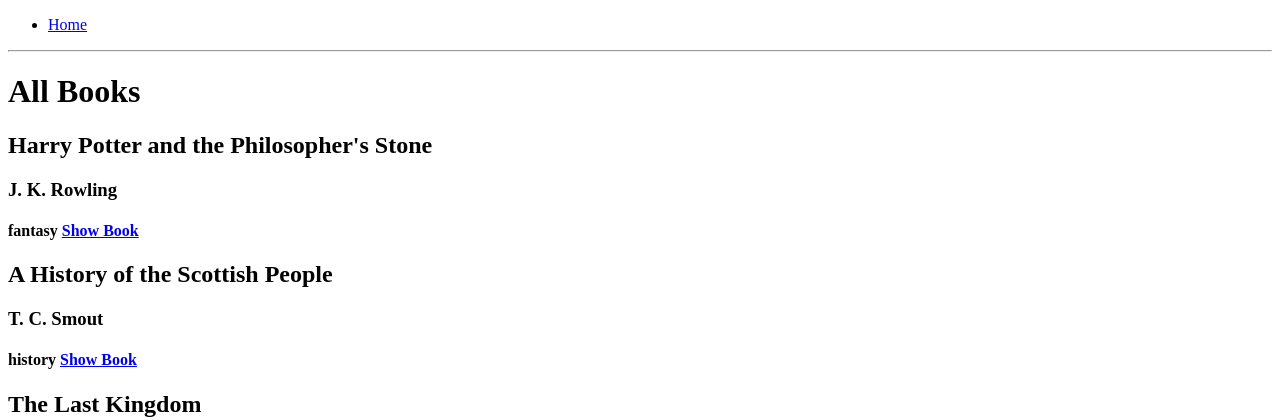
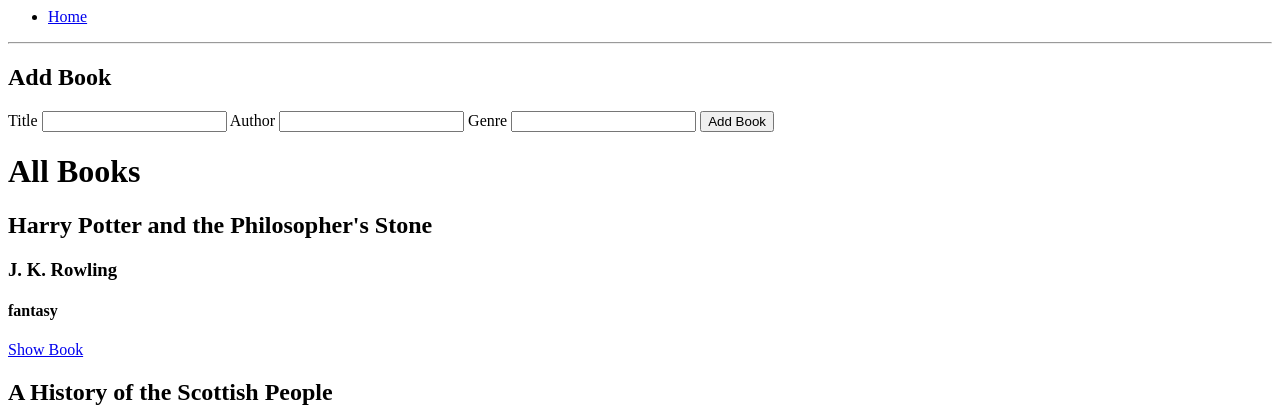
Before and after one commit to WaxenOsprey/codeclan_homework, a Flask app: page /books in a window 1280 px wide. Shown: the top 420 px of the page. Run offline with Flask 2, Linux system fonts and the light colour scheme.

Commit message:
add a add book function and create block content features

```diff
--- a/w3_flask_library/controllers/controller.py
+++ b/w3_flask_library/controllers/controller.py
@@ -1,6 +1,7 @@
-from flask import render_template
+from flask import render_template, request
 from app import app
-from models.books import book_list
+from models.books import book_list, add_new_book
+from models.book import Book
 
 @app.route('/books')
 def index():
@@ -11,3 +12,13 @@ def single_book(index):
   chosen_book = book_list[int(index)]
 
   return render_template('book.html', book=chosen_book)
+
+@app.route('/books', methods=['POST'])
+def add_book():
+   bookTitle = request.form['title']
+   bookAuthor = request.form['author']
+   bookGenre = request.form['genre']
+   newBook = Book(title=bookTitle, author=bookAuthor, genre=bookGenre)
+   add_new_book(newBook)
+
+   return render_template('index.html', book_list=book_list)
--- a/w3_flask_library/models/books.py
+++ b/w3_flask_library/models/books.py
@@ -7,3 +7,7 @@ book_4 = Book("In Cold Blood", "Truman Capote", "new journalism")
 book_5 = Book("Things Fall Apart", "Chinua Achebe", "tragedy")
 
 book_list = [book_1, book_2, book_3, book_4, book_5]
+
+
+def add_new_book(book):
+    book_list.append(book)
--- /dev/null
+++ b/w3_flask_library/templates/base.html
@@ -0,0 +1,24 @@
+<html>
+    <head>
+      <title>CodeClan Library</title>
+    </head>
+    <body>
+        <ul>
+          <li><a href="/books">Home</a></li>
+        </ul>
+        <hr>
+        {% block content %}{% endblock %}
+
+        <h1>All Books</h1>
+        <div class="book-container">
+        {% for book in book_list %}
+            <div class="book">
+              <h2>{{ book.title }}</h2>
+              <h3>{{ book.author }}</h3>
+              <h4>{{ book.genre }}</h4>
+              <a href="/books//{{book_list.index(book)}}">Show Book</a>
+            </div>
+        {% endfor %}
+
+    </body>
+</html>
--- a/w3_flask_library/templates/index.html
+++ b/w3_flask_library/templates/index.html
@@ -1,28 +1,17 @@
-<!DOCTYPE html>
-<html lang="en">
-<head>
-    <meta charset="UTF-8">
-    <meta http-equiv="X-UA-Compatible" content="IE=edge">
-    <meta name="viewport" content="width=device-width, initial-scale=1.0">
-    <title>Books</title>
-</head>
-<body>
-    <nav>
-        <ul>
-          <li class="navLink"><a href="/books">Home</a></li>
-        </ul>
-    </nav>
-    <hr>
-    <h1>All Books</h1>
-    <div class="book-container">
-    {% for book in book_list %}
-        <div class="book">
-          <h2>{{ book.title }}</h2>
-          <h3>{{ book.author }}</h3>
-          <h4>{{ book.genre }}
-          <a href="/books//{{book_list.index(book)}}">Show Book</a>
-        </div>
-    {% endfor %}
-    </div>
-</body>
-</html>
+{% extends "base.html" %}
+
+{% block content %}
+
+    <h2>Add Book</h2>
+
+    <form action="/books" method="post">
+      <label for="title">Title</label>
+      <input type="text" name="title" id="title">
+      <label for="author">Author</label>
+      <input type="text" name="author" id="author">
+      <label for="genre">Genre</label>
+      <input type="text" name="genre" id="genre">
+      <input type="submit" value="Add Book">
+    </form>
+
+{% endblock  %}
```
